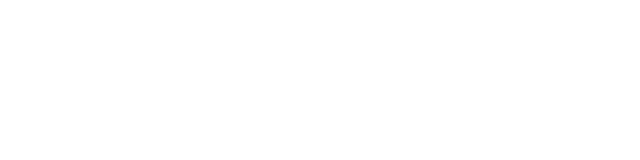
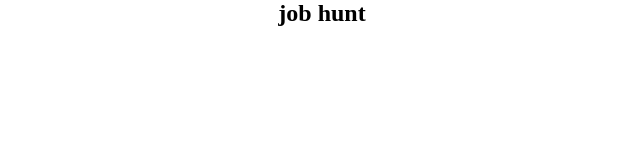
Before and after one commit to jonteal/job-search-tracker, a React (Create React App) app in the folder client/: page / in a window 1280 px wide. Shown: the top 160 px of the page, without its empty margins (318-958 px from the left). Built offline with nearby package versions, Linux system fonts and the light colour scheme; the HTML template or start-up script is replaced by a standard one; a web font is replaced by a local one.

Commit message:
Simple navbar placeholder done

```diff
--- a/client/src/App.js
+++ b/client/src/App.js
@@ -4,7 +4,7 @@
 import { ApolloClient, ApolloProvider, InMemoryCache, createHttpLink } from '@apollo/client';
 import { setContext } from '@apollo/client/link/context';
 
-// import Navbar from './components/Navbar/Navbar';
+import Navbar from './components/Navbar/Navbar';
 import Dashboard from './components/Dashboard/Dashboard';
 import Wishlist from './components/Wishlist/Wishlist';
 import Pending from './components/Pending/Pending';
@@ -38,7 +38,7 @@
       <Router>
         <div>
           {/* <StoreProvider> */}
-            {/* <Navbar /> */}
+            <Navbar />
               <Switch>
                 <Route exact path='/home' component={Dashboard} />
                 <Route exact path='/wishlist' component={Wishlist} />
--- a/client/src/components/Navbar/Navbar.jsx
+++ b/client/src/components/Navbar/Navbar.jsx
@@ -1,9 +1,14 @@
 import React, { useState } from "react";
 
 const Navbar = () => {
-    <div>
-        Navbar
-    </div>
+    return(
+        <div>
+            <nav>
+                <h1>job hunt</h1>
+            </nav>
+        </div>
+    )
+
 }
 
 export default Navbar;
```
